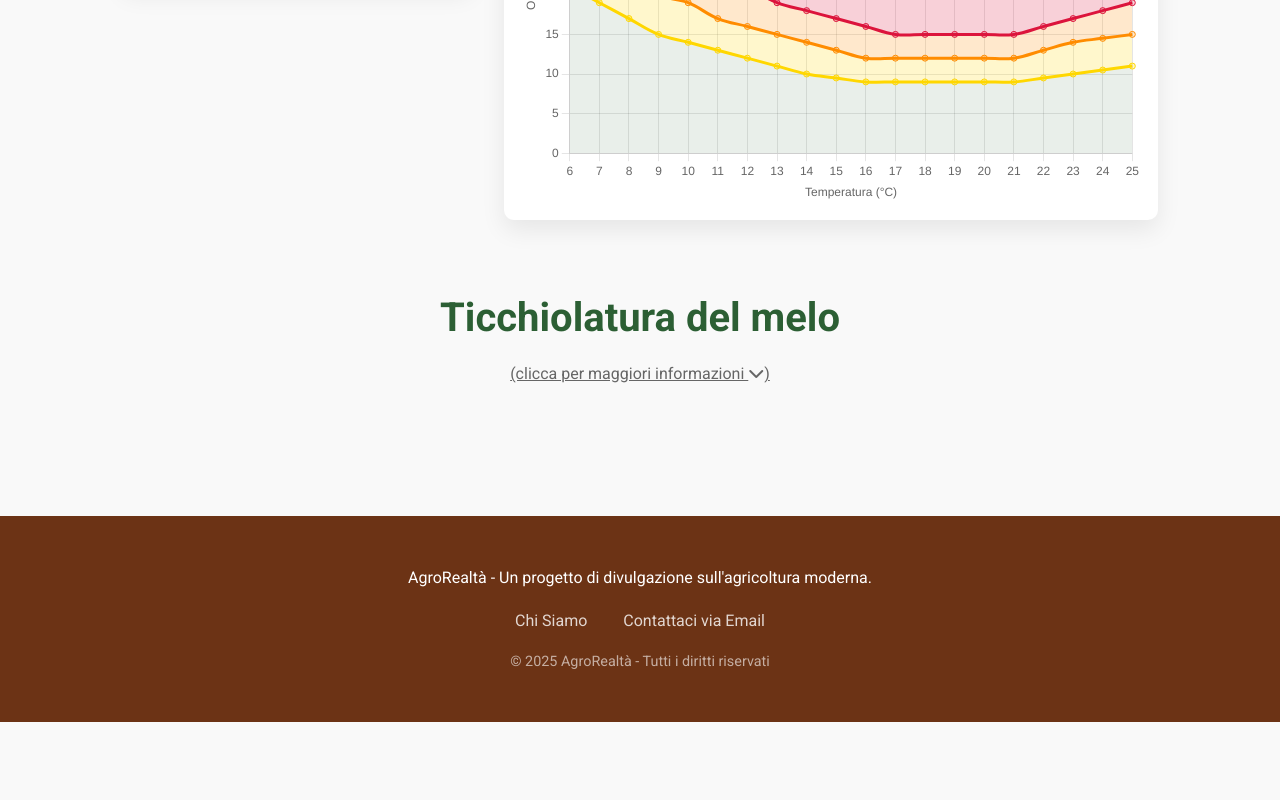
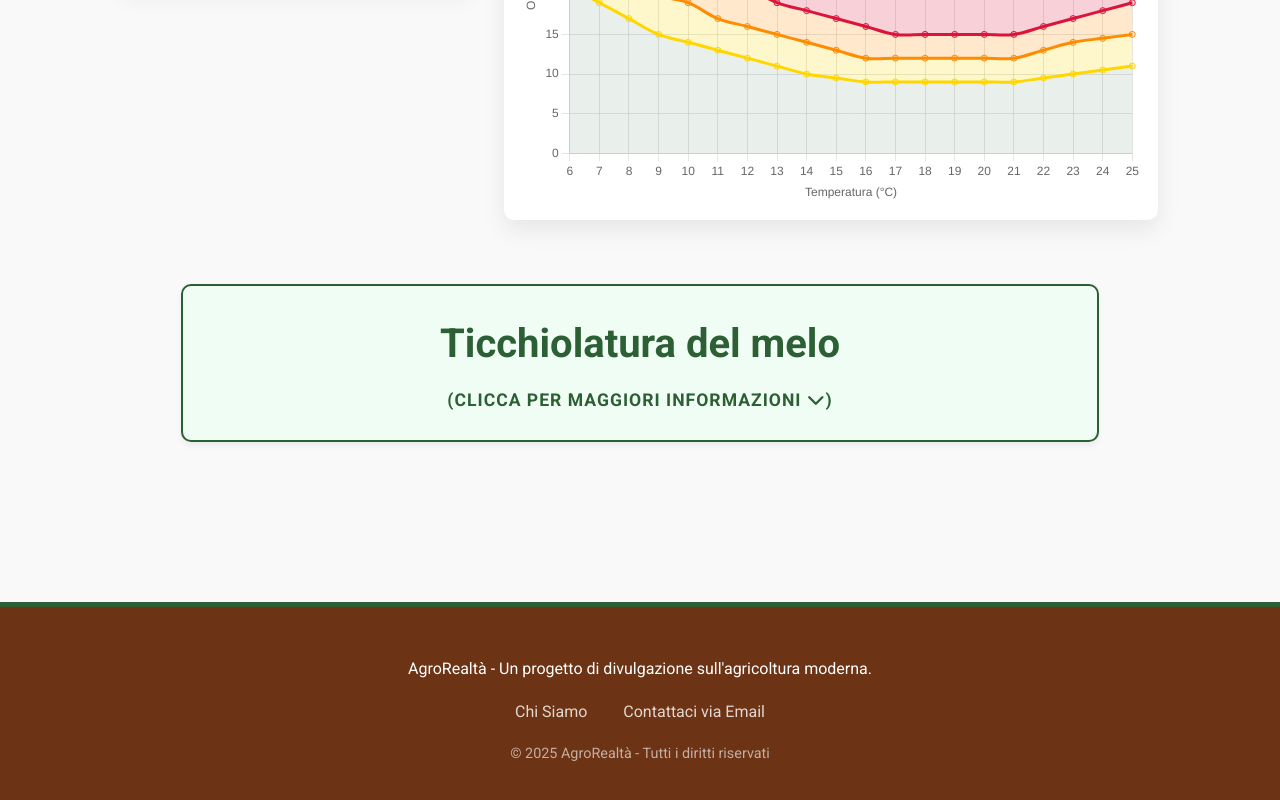
Before and after one commit to agrorealta/sito-agrorealt-, a plain HTML site: page mills.html in a window 1280 px wide. Shown: the part 1144-1944 px from the top of the page. Before the commit the page ends 1866 px from the top, so only its background shows below. Drawn offline with nearby package versions, Linux system fonts and the light colour scheme.

Commit message:
Add files via upload

```diff
--- a/style.css
+++ b/style.css
@@ -269,17 +269,57 @@ footer { background-color: var(--color-secondary); color: white; text-align: cen
 .legend-field { margin-top: 10px; font-size: 0.9rem; color: #666; display: flex; align-items: center; gap: 5px; }
 .dot-legend { width: 8px; height: 8px; background-color: #4caf50; border-radius: 50%; display: inline-block; }
 
-/* --- Articoli Espandibili (Ticchiolatura/Peronospora) --- */
-.article-detail { max-width: 950px; margin: 4rem auto; padding: 0 1rem; }
-.expand-trigger { cursor: pointer; color: var(--color-primary); text-align: center; margin-bottom: 2rem; transition: color 0.3s; }
-.expand-trigger:hover { color: var(--color-secondary); }
-.expand-hint { display: block; font-size: 1rem; font-weight: normal; color: #666; margin-top: 0.5rem; text-decoration: underline; }
-.article-content-hidden { display: none; animation: fadeIn 0.5s ease-in-out; }
-.article-img-container { text-align: center; margin: 2rem 0; }
-.article-img { max-width: 70%; height: auto; border-radius: 8px; box-shadow: 0 5px 15px rgba(0,0,0,0.15); margin-bottom: 0.5rem; }
-.caption { font-size: 0.9rem; color: #666; font-style: italic; }
+/* --- Articoli Espandibili (Stile Evidente) --- */
+.article-detail {
+    max-width: 950px;
+    margin: 4rem auto;
+    padding: 0 1rem;
+}
 
-@keyframes fadeIn { from { opacity: 0; transform: translateY(-10px); } to { opacity: 1; transform: translateY(0); } }
+/* Il contenitore del titolo cliccabile diventa un bottone evidente */
+.expand-trigger {
+    cursor: pointer;
+    background-color: #f0fdf4; /* Sfondo verde molto chiaro */
+    border: 2px solid var(--color-primary); /* Bordo verde scuro */
+    color: var(--color-primary);
+    text-align: center;
+    padding: 1.5rem;
+    border-radius: 10px;
+    margin-bottom: 2rem;
+    transition: all 0.3s ease;
+    box-shadow: 0 4px 6px rgba(0,0,0,0.05);
+}
+
+.expand-trigger:hover {
+    background-color: var(--color-primary); /* Diventa verde scuro al passaggio */
+    color: white; /* Testo bianco */
+    transform: translateY(-2px);
+    box-shadow: 0 6px 12px rgba(0,0,0,0.15);
+}
+
+/* La scritta "clicca per maggiori informazioni" */
+.expand-hint {
+    display: block;
+    font-size: 1.1rem; /* Testo più grande */
+    font-weight: bold; /* Grassetto */
+    margin-top: 0.5rem;
+    text-decoration: none; /* Tolta la sottolineatura classica */
+    text-transform: uppercase; /* Maiuscolo per attirare l'attenzione */
+    letter-spacing: 1px;
+}
+
+/* Freccia animata */
+.expand-trigger:hover .expand-hint i {
+    transform: translateY(3px); /* La freccia si muove giù quando passi sopra */
+}
+
+/* Contenuto nascosto */
+.article-content-hidden {
+    display: none;
+    animation: fadeIn 0.5s ease-in-out;
+    padding: 1rem;
+    border-top: 1px solid #eee; /* Linea di separazione */
+}
 
 /* --- Responsività Mobile --- */
 @media (max-width: 960px) {
@@ -544,3 +584,16 @@ select {
         display: none;
     }
 }
+
+/* --- Fix Spaziatura Footer --- */
+main {
+    /* Aumentiamo il padding inferiore per staccare il footer dal contenuto */
+    padding-bottom: 6rem;
+    min-height: 80vh; /* Assicura che la pagina sia abbastanza lunga */
+}
+
+/* Assicuriamoci che il footer sia sempre ben distanziato */
+footer {
+    margin-top: auto;
+    border-top: 5px solid var(--color-primary); /* Linea verde sopra il footer per stacco visivo */
+}
```
